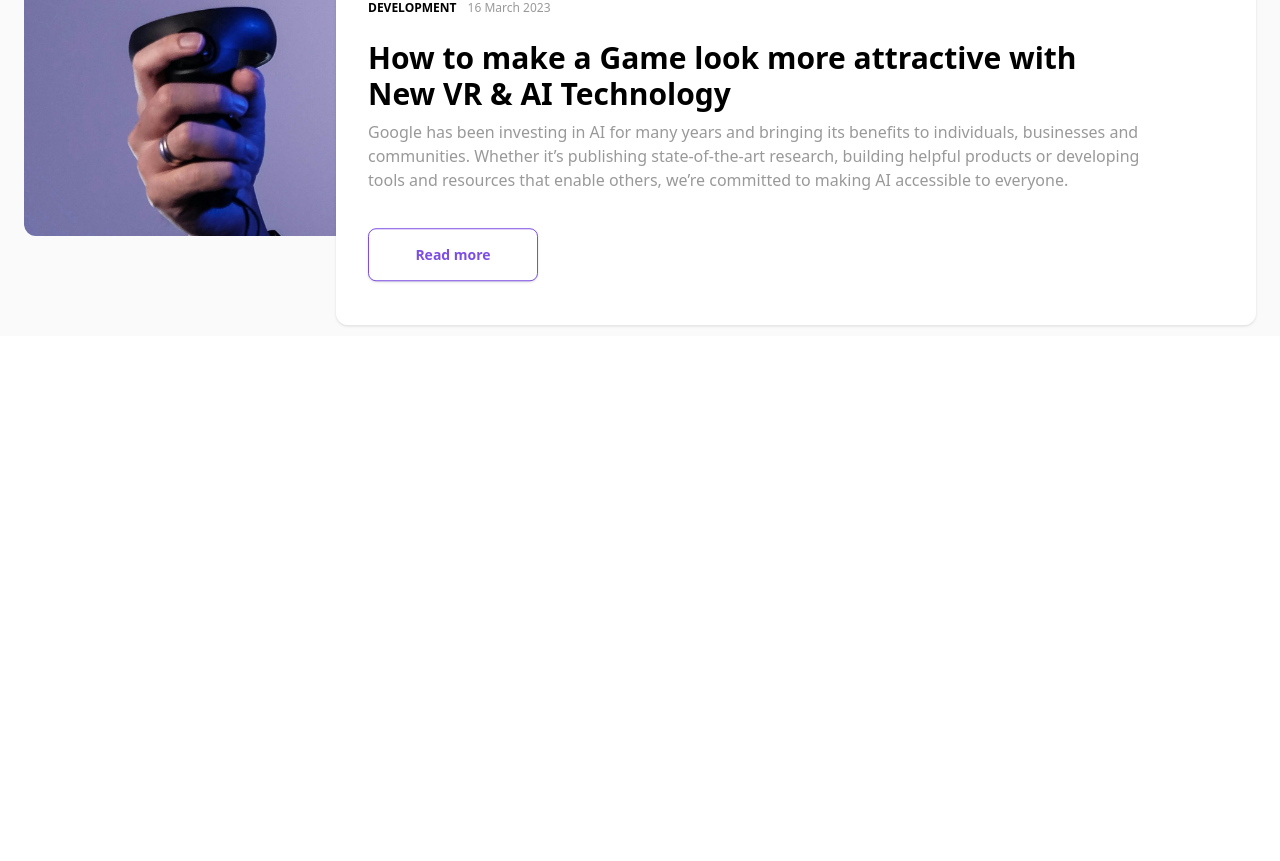
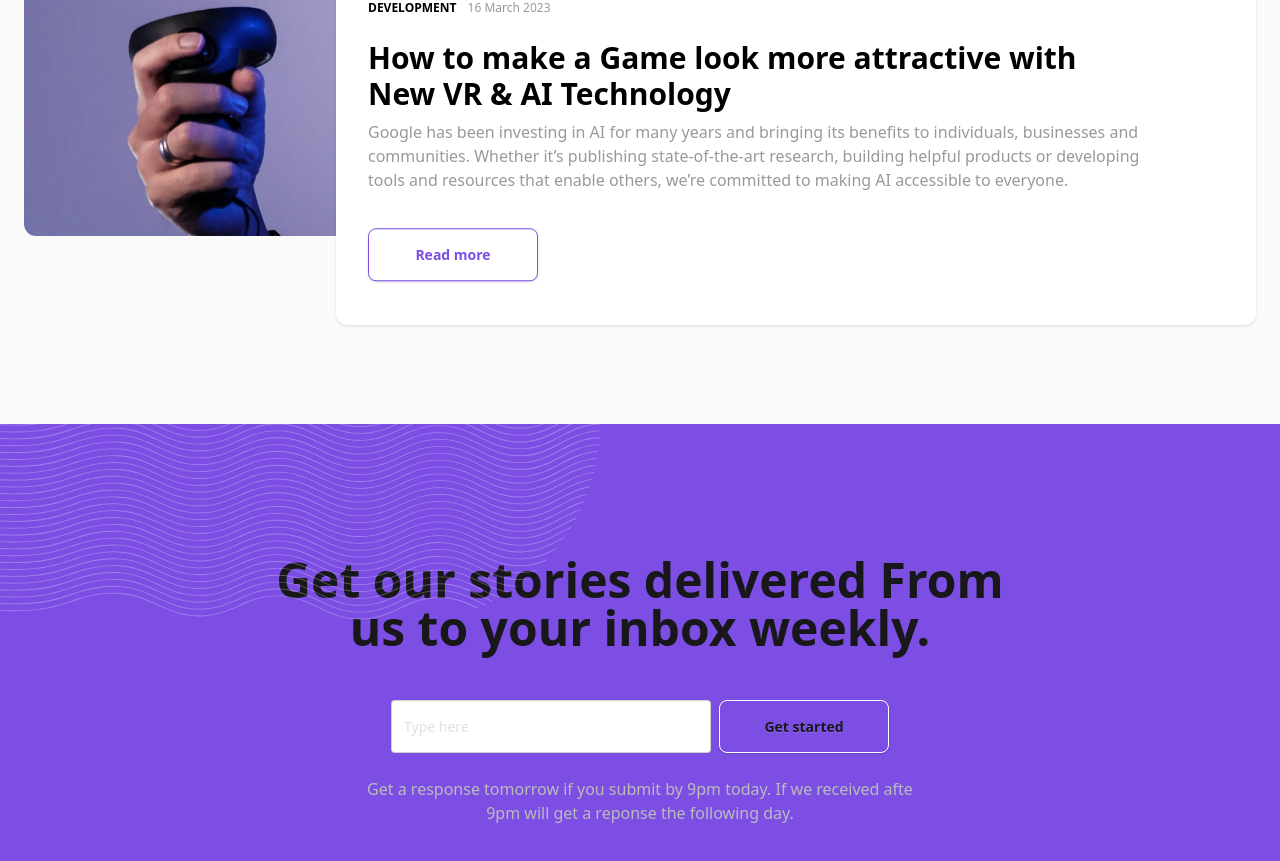
Before and after one commit to thuong1804/Blog_Fe, a Next.js app: page / in a window 1280 px wide. Shown: the part 1299-2160 px from the top of the page. Before the commit the page ends 1635 px from the top, so only its background shows below. Built offline with nearby package versions, Linux system fonts and the light colour scheme; no server answers.

Commit message:
create ui subscribe email

```diff
--- a/src/components/Post/ItemCardPost.tsx
+++ b/src/components/Post/ItemCardPost.tsx
@@ -14,8 +14,8 @@ const ItemCardPost: React.FC<ItemCardBlogProps> = ({
 }) => {
   return (
     <div className=" w-[400px] h-[630px] flex flex-col">
-      <div className="relative w-full h-[300px]">
-        <Image src={image} fill alt="img-card" className="object-cover rounded-2xl" sizes="(max-width: 400px)" />
+      <div className="relative w-full h-[300px] overflow-hidden rounded-2xl cursor-pointer">
+        <Image src={image} fill alt="img-card" className="object-cover transition-transform duration-300 transform hover:scale-105" sizes="(max-width: 400px)" />
       </div>
       <div className="flex gap-5 items-center text-black text-xs font-bold mt-10 flex-wrap">
         <div>
--- a/src/containers/LandingPage/LandingPageContainer.tsx
+++ b/src/containers/LandingPage/LandingPageContainer.tsx
@@ -6,6 +6,7 @@ import AnotherPost from "@/containers/LandingPage/AnotherPost/AnotherPost"
 import Image from "next/image"
 import { useQuery } from '@apollo/client';
 import { GET_ALL_POSTS } from "@/graphql/query"
+import SubscribeEmail from "./SubscribeEmail/SubscribeEmail"
 
 const LandingPage = () => {
 const { data } = useQuery(GET_ALL_POSTS);
@@ -14,7 +15,7 @@ const { data } = useQuery(GET_ALL_POSTS);
     <div className="h-auto w-full">
       <div className="bg-[#7C4EE4] p-24 relative">
         <div className="w-[600px] h-[200px] pointer-events-none overflow-hidden absolute top-0 left-0 ">
-          <Image src={'/images/Vector.svg'} alt="vector-banner" className="pointer-events-none  w-auto rounded-br-[300px] h-[300px] rounded-bt-[10%]" height={200} width={1000} />
+          <Image src={'/images/vector.svg'} alt="vector-banner" className="pointer-events-none  w-auto rounded-br-[200px] h-auto" fill sizes="(max-width: 608px)"/>
         </div>
         <div className="flex justify-between gap-12 max-w-[1232px] lg-max-w-[1232px] w-full h-auto mx-auto">
           <div className="w-1/2">
@@ -43,6 +44,7 @@ const { data } = useQuery(GET_ALL_POSTS);
           <PostCard title="Our Recent Post" itemCards={data.posts}/>
         )}
       </div>
+      <SubscribeEmail/>
     </div>
 
   )
--- /dev/null
+++ b/src/containers/LandingPage/SubscribeEmail/SubscribeEmail.tsx
@@ -0,0 +1,25 @@
+import Button from "@/components/Button/Button";
+import Image from "next/image";
+
+const SubscribeEmail = () => {
+  return (
+    <div className="w-full bg-[#7C4EE4] h-auto relative flex justify-center items-center py-[132px]">
+      <div className="w-[600px] h-[200px] pointer-events-none overflow-hidden absolute top-0 left-0 ">
+       <Image src={'/images/vector.svg'} alt="vector-banner" className="pointer-events-none w-auto rounded-br-[200px] h-auto" fill sizes="(max-width: 608px)"/>
+      </div>
+      <div className="flex flex-col items-center">
+        <div className="text-5xl font-bold">
+          Get our stories delivered From
+        </div>
+        <div className="text-5xl font-bold">us to your inbox weekly.</div>
+        <div className="flex items-center gap-2 mt-12 h-auto">
+          <input type="text " placeholder="Type here" className="input ghost bg-white text-[#9999] font-normal w-80 h-[53px]" />
+          <Button title="Get started" classNames="border border-white"/>
+        </div>
+        <div className="mt-6 text-[#BBBBBB]">Get a response tomorrow if you submit by 9pm today. If we received afte</div>
+        <div className="text-[#BBBBBB]">9pm will get a reponse the following day.</div>
+      </div>
+    </div>
+  )
+}
+export default SubscribeEmail;
```
Also changed, not shown: public/images/vector.png (added).
